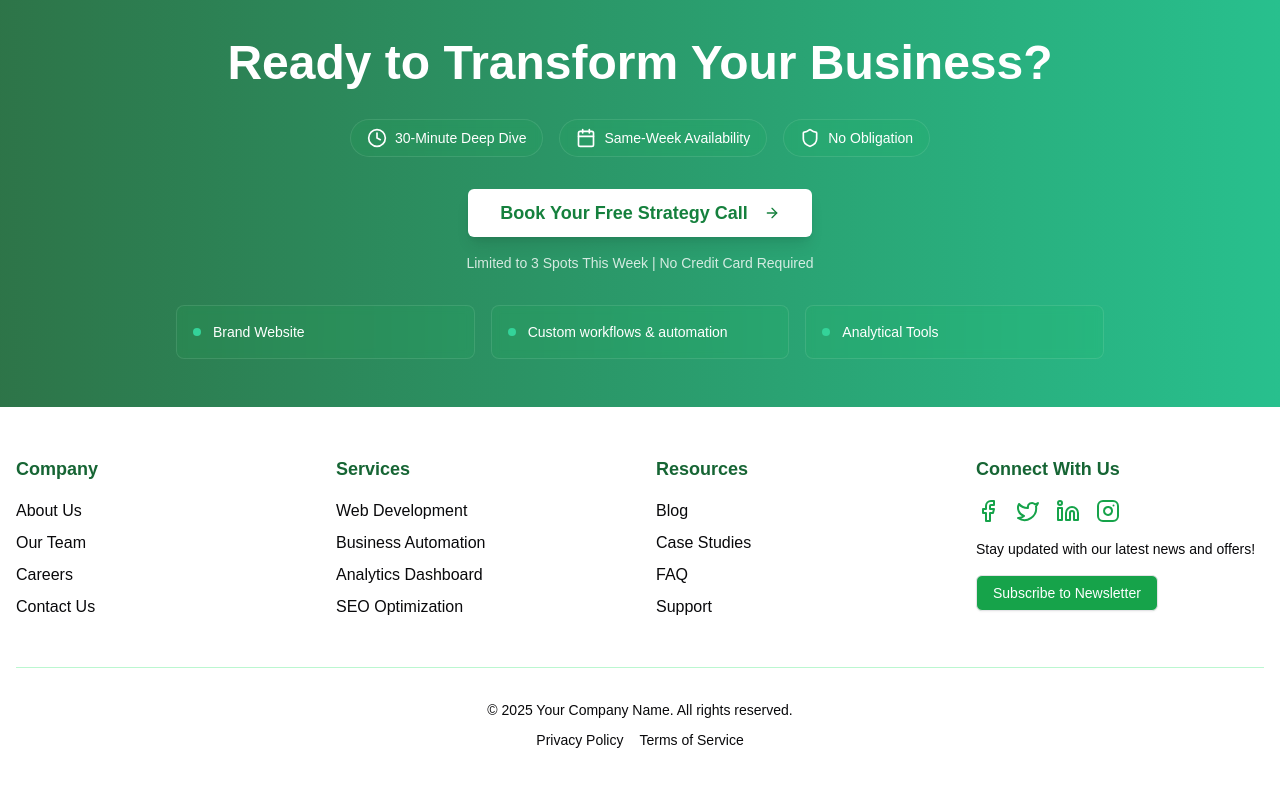
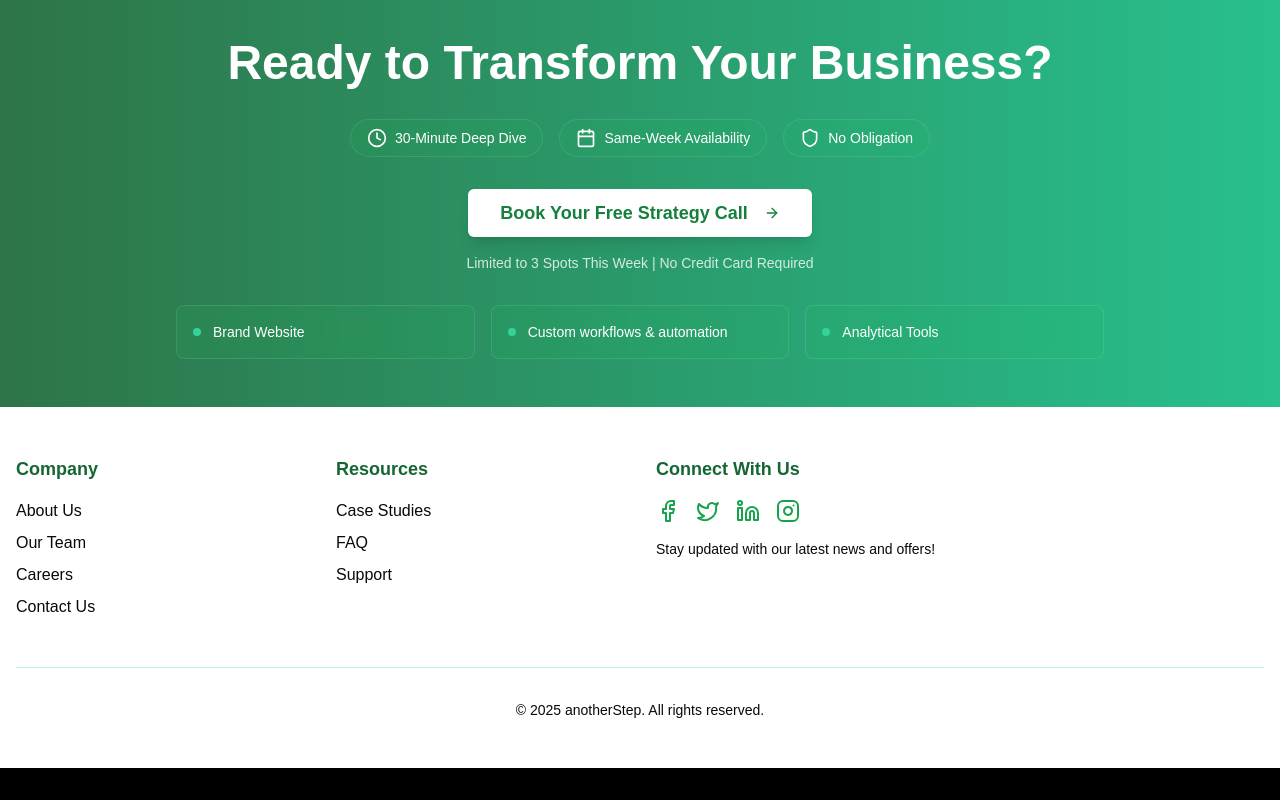
Before and after one commit to harryyking/HemoHeros, a Next.js app: page / in a window 1280 px wide. Shown: the part 4733-5533 px from the top of the page. After the commit the page ends 5501 px from the top, so only its background shows below. Built offline with nearby package versions, Linux system fonts and the light colour scheme; a web font is replaced by a local one.

Commit message:
footer edit

```diff
--- a/components/footer.tsx
+++ b/components/footer.tsx
@@ -33,38 +33,8 @@ const Footer = () => {
             </ul>
           </div>
           <div className="space-y-4">
-            <h3 className="text-lg font-semibold text-green-800">Services</h3>
-            <ul className="space-y-2">
-              <li>
-                <Link href="/services/web-development" className="hover:text-green-600 transition-colors">
-                  Web Development
-                </Link>
-              </li>
-              <li>
-                <Link href="/services/automation" className="hover:text-green-600 transition-colors">
-                  Business Automation
-                </Link>
-              </li>
-              <li>
-                <Link href="/services/analytics" className="hover:text-green-600 transition-colors">
-                  Analytics Dashboard
-                </Link>
-              </li>
-              <li>
-                <Link href="/services/seo" className="hover:text-green-600 transition-colors">
-                  SEO Optimization
-                </Link>
-              </li>
-            </ul>
-          </div>
-          <div className="space-y-4">
             <h3 className="text-lg font-semibold text-green-800">Resources</h3>
             <ul className="space-y-2">
-              <li>
-                <Link href="/blog" className="hover:text-green-600 transition-colors">
-                  Blog
-                </Link>
-              </li>
               <li>
                 <Link href="/case-studies" className="hover:text-green-600 transition-colors">
                   Case Studies
@@ -123,21 +93,10 @@ const Footer = () => {
               </a>
             </div>
             <p className="text-sm">Stay updated with our latest news and offers!</p>
-            <Button variant="outline" className="bg-green-600 text-white hover:bg-green-700 hover:text-white">
-              Subscribe to Newsletter
-            </Button>
           </div>
         </div>
         <div className="mt-12 pt-8 border-t border-green-200 text-center">
-          <p className="text-sm">&copy; {new Date().getFullYear()} Your Company Name. All rights reserved.</p>
-          <div className="mt-2 space-x-4">
-            <Link href="/privacy-policy" className="text-sm hover:text-green-600 transition-colors">
-              Privacy Policy
-            </Link>
-            <Link href="/terms-of-service" className="text-sm hover:text-green-600 transition-colors">
-              Terms of Service
-            </Link>
-          </div>
+          <p className="text-sm">&copy; {new Date().getFullYear()} anotherStep. All rights reserved.</p>
         </div>
       </div>
     </footer>
```
